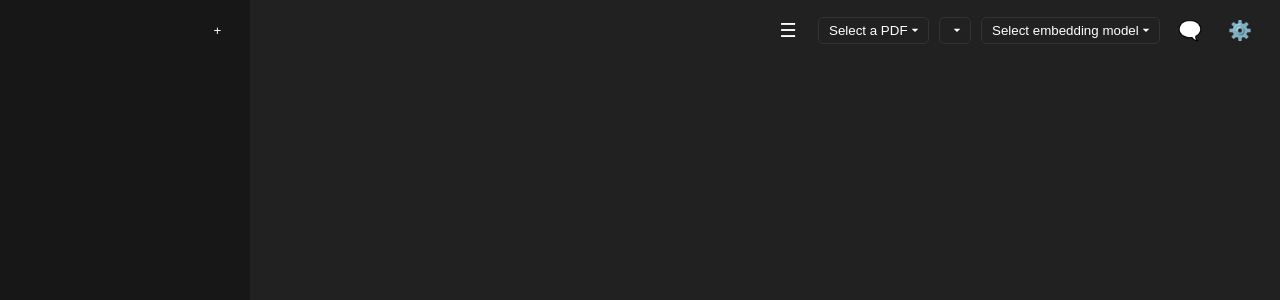
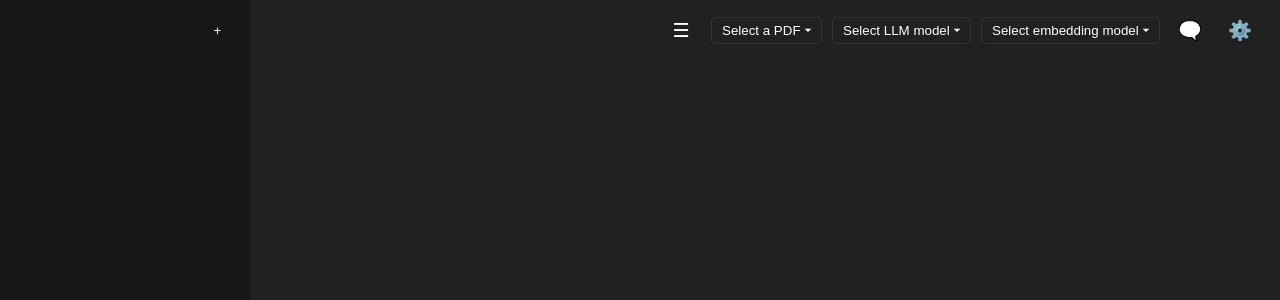
Before and after one commit to Dinobali/chatbot, a Flask app: page / in a window 1280 px wide. Shown: the top 300 px of the page. Run offline with Flask 3, Linux system fonts and the light colour scheme; data that the repository does not hold is empty; parts of the project's set-up code (start-up, migrations or seed data) failed here and were passed over.

Commit message:
Update index.html

```diff
--- a/templates/index.html
+++ b/templates/index.html
@@ -3,7 +3,7 @@
 <head>
     <meta charset="UTF-8">
     <meta name="viewport" content="width=device-width, initial-scale=1.0">
-    <title>Modern Chatbot</title>
+    <title>Modern Chatbot Clone</title>
     <link rel="icon" href="favicon.png" type="image/x-icon">
     <link rel="shortcut icon" href="favicon.png" type="image/png">
     <link rel="stylesheet" href="https://cdnjs.cloudflare.com/ajax/libs/font-awesome/6.4.0/css/all.min.css">
@@ -467,14 +467,13 @@ footer {
                     <option value="">Select a PDF</option>
                 </select>
                 <select id="modelSelect" onchange="setModel()">
-                    <!-- ... (keep existing model options) ... -->
+                    <option value="">Select LLM model</option>
                 </select>
                 <select id="embedModelSelect" onchange="setEmbedModel()">
                     <option value="">Select embedding model</option>
                 </select>
                 <button class="icon-button" onclick="startNewChat()" title="New Chat">🗨️</button>
                 <button class="icon-button" onclick="toggleSettings()" title="Settings">⚙️</button>
-
             </div>
         </header>
         <main>
@@ -552,10 +551,8 @@ footer {
     });
 
     function startChat(prompt) {
-    // Log the prompt for debugging
         console.log('startChat called with prompt:', prompt);
 
-    // Attempt to hide the chat options
         var chatOptions = document.getElementById('chatOptions');
         if (chatOptions) {
             chatOptions.style.display = 'none';
@@ -564,7 +561,6 @@ footer {
             console.error('chatOptions element not found');
         }
 
-    // Attempt to show the chat area
         var chatArea = document.getElementById('chatArea');
         if (chatArea) {
             chatArea.style.display = 'block';
@@ -573,18 +569,16 @@ footer {
             console.error('chatArea element not found');
         }
 
-    // Attempt to set the user input value and send a message
         var userInput = document.getElementById('userInput');
         if (userInput) {
             userInput.value = prompt;
             console.log('User input set to:', prompt);
-        sendMessage(); // Call the sendMessage function
+            sendMessage();
             console.log('sendMessage function called');
         } else {
             console.error('userInput element not found');
         }
     }
-
 
     function toggleSettings() {
         const settings = document.getElementById('settingsDropdown');
@@ -629,22 +623,15 @@ async function uploadFiles(files) {
             const result = await response.json();
             console.log('Files uploaded successfully:', result.filenames);
 
-        // Update the UI to show the uploaded files
             const fileNames = result.filenames.join(', ');
             appendMessage('system', `Files "${fileNames}" uploaded successfully. You can now ask questions about these documents.`);
 
-        // Refresh the PDF list
             await loadPDFList();
-
-        // If you have a function to process new PDFs, you can call it here
-        // For example:
-        // await processNewPDFs(result.filenames);
         } catch (error) {
             console.error('Error uploading files:', error);
             appendMessage('system', 'Error uploading files. Please try again.');
         }
     }
-
 
     function startNewChat() {
         document.getElementById('chatArea').innerHTML = '';
@@ -662,7 +649,6 @@ async function uploadFiles(files) {
         const message = userInput.value.trim();
 
         if (message) {
-                // Hide chat options and show chat area
             document.querySelector('.options-grid').style.display = 'none';
             document.getElementById('chatArea').style.display = 'block';
 
@@ -675,7 +661,6 @@ async function uploadFiles(files) {
             updateChatHistory();
 
             try {
-                    // Send message to the Flask API with the selected model
                 const response = await fetch('/ask', {
                     method: 'POST',
                     headers: {
@@ -752,10 +737,9 @@ async function uploadFiles(files) {
         document.getElementById('chatArea').style.display = 'block';
     }
 
-        // Function to load chat history from the server
     async function loadChatHistory() {
         try {
-                const response = await fetch('/chat_history');  // Adjust endpoint as needed
+            const response = await fetch('/chat_history');
             if (!response.ok) {
                 throw new Error('Network response was not ok');
             }
@@ -769,35 +753,45 @@ async function uploadFiles(files) {
 
     document.addEventListener('DOMContentLoaded', async function() {
         try {
-                // Load PDF list
             await loadPDFList();
 
-                // Fetch available models
             const modelsResponse = await fetch('/models');
             const modelsData = await modelsResponse.json();
             const modelSelect = document.getElementById('modelSelect');
+            const embedModelSelect = document.getElementById('embedModelSelect');
 
-                // Fetch last chosen model
             const lastModelResponse = await fetch('/get_last_model');
             const lastModelData = await lastModelResponse.json();
-                const lastChosenModel = lastModelData.last_chosen_model;
+            const lastChosenLLMModel = lastModelData.last_chosen_llm_model;
+            const lastChosenEmbeddingsModel = lastModelData.last_chosen_embeddings_model;
 
-                modelsData.models.forEach(model => {
+            modelsData.llm_models.forEach(model => {
                 const option = document.createElement('option');
                 option.value = model;
                 option.textContent = model;
-                    if (model === lastChosenModel) {
+                if (model === lastChosenLLMModel) {
                     option.selected = true;
                 }
                 modelSelect.appendChild(option);
             });
 
-                // Set the current model display
-                if (lastChosenModel) {
-                    document.getElementById('current-model').textContent = `Current Model: ${lastChosenModel}`;
+            modelsData.embeddings_models.forEach(model => {
+                const option = document.createElement('option');
+                option.value = model;
+                option.textContent = model;
+                if (model === lastChosenEmbeddingsModel) {
+                    option.selected = true;
+                }
+                embedModelSelect.appendChild(option);
+            });
+
+            if (lastChosenLLMModel) {
+                document.getElementById('current-model').textContent = `Current LLM Model: ${lastChosenLLMModel}`;
+            }
+            if (lastChosenEmbeddingsModel) {
+                document.getElementById('current-embed-model').textContent = `Current Embeddings Model: ${lastChosenEmbeddingsModel}`;
             }
 
-                // Load chat history
             loadChatHistory();
 
         } catch (error) {
@@ -805,18 +799,22 @@ async function uploadFiles(files) {
         }
     });
 
-    function setModel(model) {
+    function setModel(model, type) {
         fetch('/set_model', {
             method: 'POST',
             headers: {
                 'Content-Type': 'application/json'
             },
-            body: JSON.stringify({ model: model })
+            body: JSON.stringify({ model: model, type: type })
         })
         .then(response => response.json())
         .then(data => {
             if (data.message) {
-                document.getElementById('current-model').textContent = `Current Model: ${model}`;
+                if (type === 'llm') {
+                    document.getElementById('current-model').textContent = `Current LLM Model: ${model}`;
+                } else if (type === 'embeddings') {
+                    document.getElementById('current-embed-model').textContent = `Current Embeddings Model: ${model}`;
+                }
             } else {
                 alert('Error updating model');
             }
@@ -824,9 +822,12 @@ async function uploadFiles(files) {
         .catch(error => console.error('Error setting model:', error));
     }
 
-    // Update model when selection changes
     document.getElementById('modelSelect').addEventListener('change', function() {
-        setModel(this.value);
+        setModel(this.value, 'llm');
+    });
+
+    document.getElementById('embedModelSelect').addEventListener('change', function() {
+        setModel(this.value, 'embeddings');
     });
 
     function copyMessage(button) {
@@ -865,7 +866,6 @@ async function uploadFiles(files) {
             messageDiv.innerHTML = newContent;
             appendMessageActions(messageDiv);
 
-            // Update the chat history
             const chatIndex = chatHistory.findIndex(chat => chat.id === currentChatId);
             const messageIndex = Array.from(messageDiv.parentElement.children).indexOf(messageDiv);
             chatHistory[chatIndex].messages[messageIndex].content = newContent;
@@ -882,9 +882,7 @@ async function uploadFiles(files) {
 
     function regenerateMessage(button) {
         const messageDiv = button.closest('.message');
-        // Implement regeneration logic here
         console.log('Regenerate message');
-        // You might want to call your AI service again to get a new response
     }
 
     function likeMessage(button) {
@@ -894,7 +892,6 @@ async function uploadFiles(files) {
         } else {
             button.innerHTML = '<i class="far fa-thumbs-up"></i>';
         }
-        // Implement any additional like functionality here
     }
 
     function appendMessageActions(messageDiv) {
@@ -922,17 +919,13 @@ async function uploadFiles(files) {
         }
     });
 
-    // File input change event listener
     document.getElementById('fileInput').addEventListener('change', (event) => {
         const files = event.target.files;
-        // Handle file upload here (e.g., display file names, prepare for sending)
         console.log('Files selected:', files);
     });
 
-    // Initialize the chat
     startNewChat();
 
-    // Load PDF list into the dropdown
     async function loadPDFList() {
         try {
             const response = await fetch('/pdf_list');
@@ -959,7 +952,6 @@ async function uploadFiles(files) {
         }
     }
 
-    // Handle PDF selection
     async function selectPDF(pdfFile) {
         console.log('selectPDF called with:', pdfFile);
         try {
@@ -994,8 +986,84 @@ async function uploadFiles(files) {
     // Load PDF list on page load
     document.addEventListener('DOMContentLoaded', function() {
         loadPDFList();
-            // ... (keep existing DOMContentLoaded logic) ...
+        // Note: The rest of the DOMContentLoaded logic is already included in the previous section
     });
+
+    // Function to refresh available models
+    async function refreshModels() {
+        try {
+            const response = await fetch('/refresh_models', {
+                method: 'POST'
+            });
+            if (!response.ok) {
+                throw new Error('Failed to refresh models');
+            }
+            const data = await response.json();
+            console.log('Models refreshed:', data);
+
+            // Update the model select dropdowns
+            updateModelDropdowns(data.llm_models, data.embeddings_models);
+        } catch (error) {
+            console.error('Error refreshing models:', error);
+            alert('Failed to refresh models. Please try again.');
+        }
+    }
+
+    // Function to update model dropdowns
+    function updateModelDropdowns(llmModels, embeddingsModels) {
+        const modelSelect = document.getElementById('modelSelect');
+        const embedModelSelect = document.getElementById('embedModelSelect');
+
+        // Clear existing options
+        modelSelect.innerHTML = '<option value="">Select LLM model</option>';
+        embedModelSelect.innerHTML = '<option value="">Select embedding model</option>';
+
+        // Add new options
+        llmModels.forEach(model => {
+            const option = document.createElement('option');
+            option.value = model;
+            option.textContent = model;
+            modelSelect.appendChild(option);
+        });
+
+        embeddingsModels.forEach(model => {
+            const option = document.createElement('option');
+            option.value = model;
+            option.textContent = model;
+            embedModelSelect.appendChild(option);
+        });
+    }
+
+    // Add event listener for a refresh models button (if you have one)
+    const refreshModelsButton = document.getElementById('refreshModelsButton');
+    if (refreshModelsButton) {
+        refreshModelsButton.addEventListener('click', refreshModels);
+    }
+
+    // Function to get the last selected PDF
+    async function getLastSelectedPDF() {
+        try {
+            const response = await fetch('/get_last_pdf');
+            if (!response.ok) {
+                throw new Error('Failed to get last selected PDF');
+            }
+            const data = await response.json();
+            if (data.last_selected_pdf) {
+                const pdfSelect = document.getElementById('pdfSelect');
+                pdfSelect.value = data.last_selected_pdf;
+                console.log('Last selected PDF set:', data.last_selected_pdf);
+            }
+        } catch (error) {
+            console.error('Error getting last selected PDF:', error);
+        }
+    }
+
+    // Call this function when the page loads
+    document.addEventListener('DOMContentLoaded', function() {
+        getLastSelectedPDF();
+        // Other existing DOMContentLoaded logic...
+    });
+
 </script>
 </body>
 </html>
```
Lines whose indentation alone changed are shown as unchanged.
